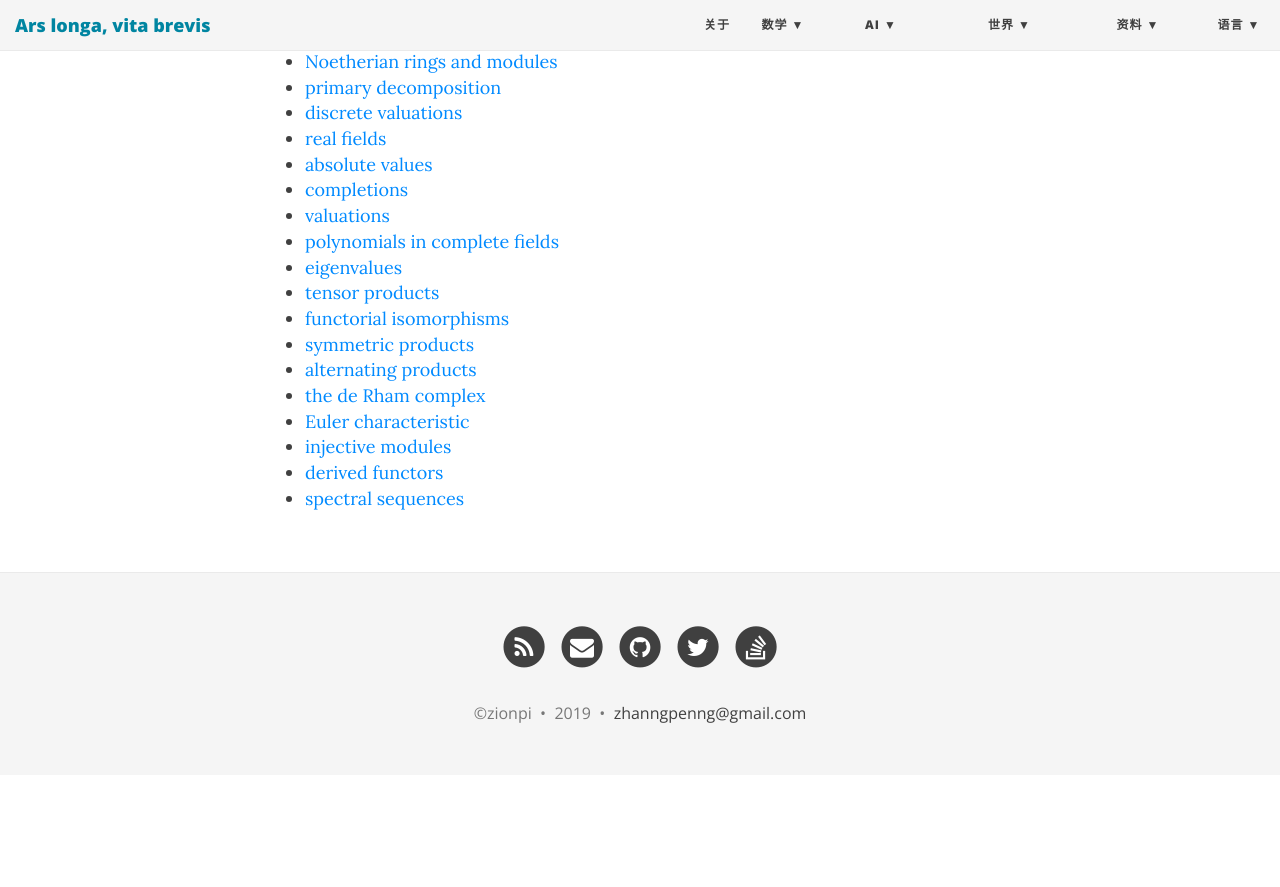
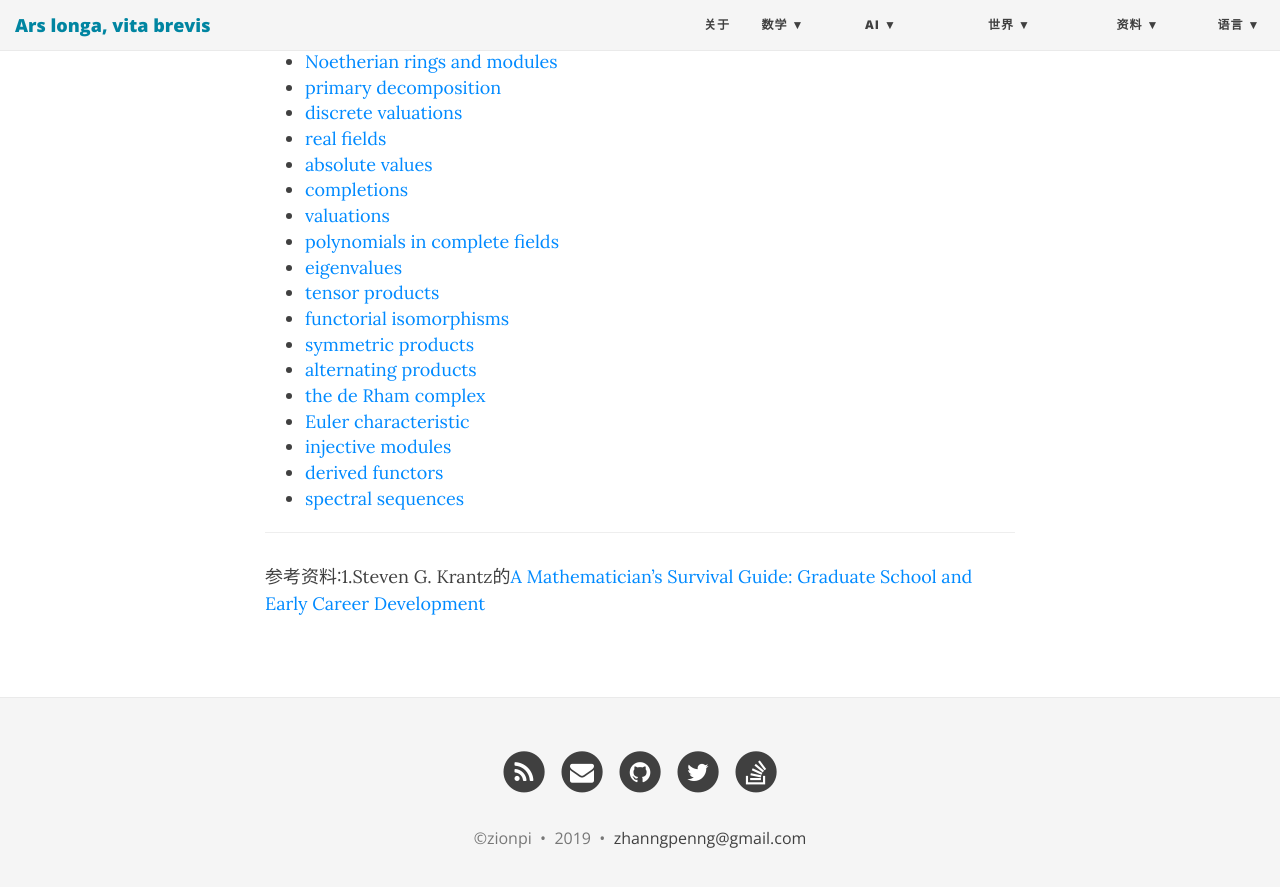
Before and after one commit to ZionPi/zionpi.github.io, a Jekyll site: the page built from mathematics-quals.md, in a window 1280 px wide and 900 px high, scrolled down 6954 px. Shown: the top 887 px of the window. Built offline with Jekyll 4.4.1, drawn with Linux system fonts in a browser that asks for light colours; nearby versions of some CDN libraries; formulas are drawn with MathJax 3; before the commit the page ends 7729 px from its top, so only the background shows below that; some of the changed lines change nothing that is shown.

Commit message:
Update mathematics-quals.md

```diff
--- a/mathematics-quals.md
+++ b/mathematics-quals.md
@@ -51,7 +51,7 @@ title: Mathematics Quals
 # 复分析
 - [complex numbers](https://en.wikipedia.org/wiki/Complex_number)
 - [harmonic functions](https://en.wikipedia.org/wiki/Harmonic_function)
-- $\frac{\partial}{\partial z}$ and $\frac{\partial}{\partial \overline{z}}$
+- [$\frac{\partial}{\partial z}$ and $\frac{\partial}{\partial \overline{z}}$](https://math.stackexchange.com/questions/1400085/partial-derivative-of-a-complex-function)
 - [elementary functions](https://en.wikipedia.org/wiki/Elementary_function)
 $\left(e^{z}, \log z, \arg z\right)$
 - [power series](https://en.wikipedia.org/wiki/Power_series)
@@ -280,3 +280,7 @@ $\left(e^{z}, \log z, \arg z\right)$
 - [injective modules](https://en.wikipedia.org/wiki/Injective_module)
 - [derived functors](https://en.wikipedia.org/wiki/Derived_functor)
 - [spectral sequences](https://en.wikipedia.org/wiki/Spectral_sequence)
+
+
+---
+参考资料:1.Steven G. Krantz的[A Mathematician's Survival Guide: Graduate School and Early Career Development ](https://www.amazon.com/Mathematicians-Survival-Guide-Graduate-Development/dp/082183455X)
```
